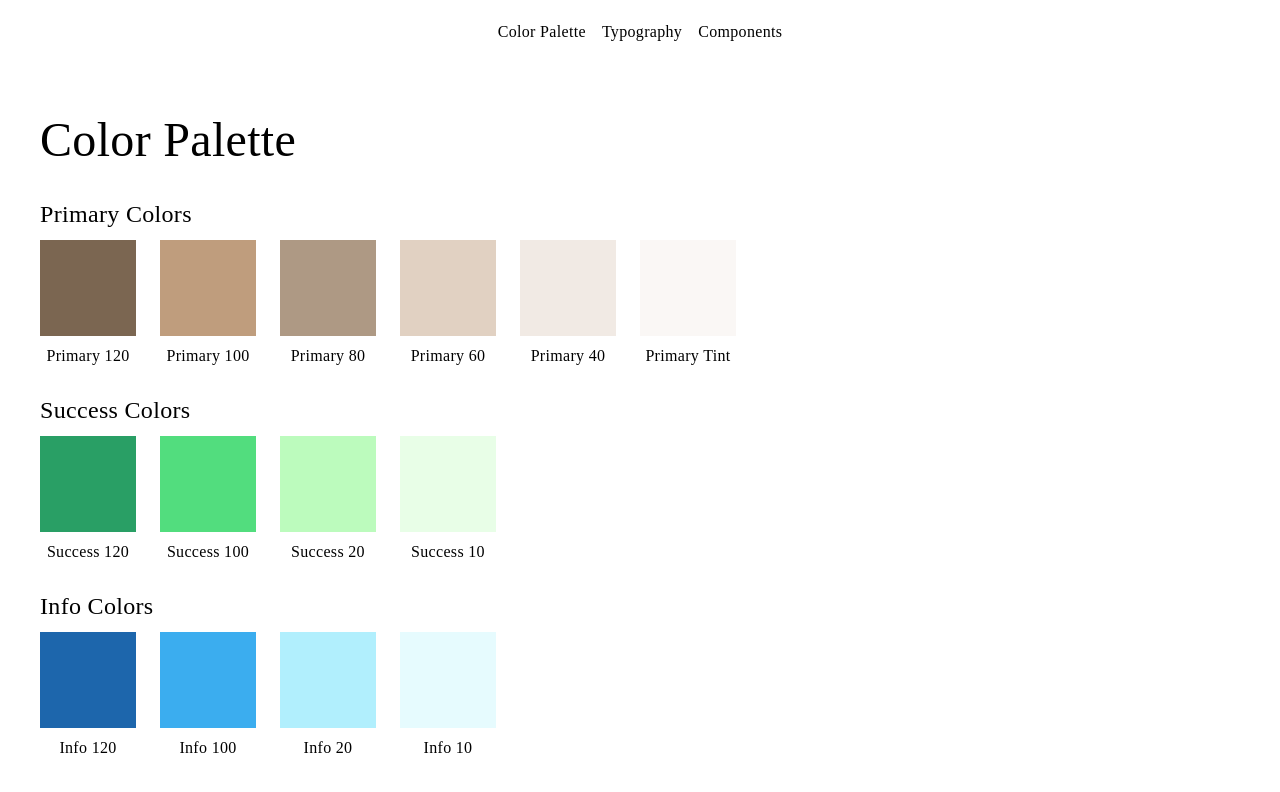
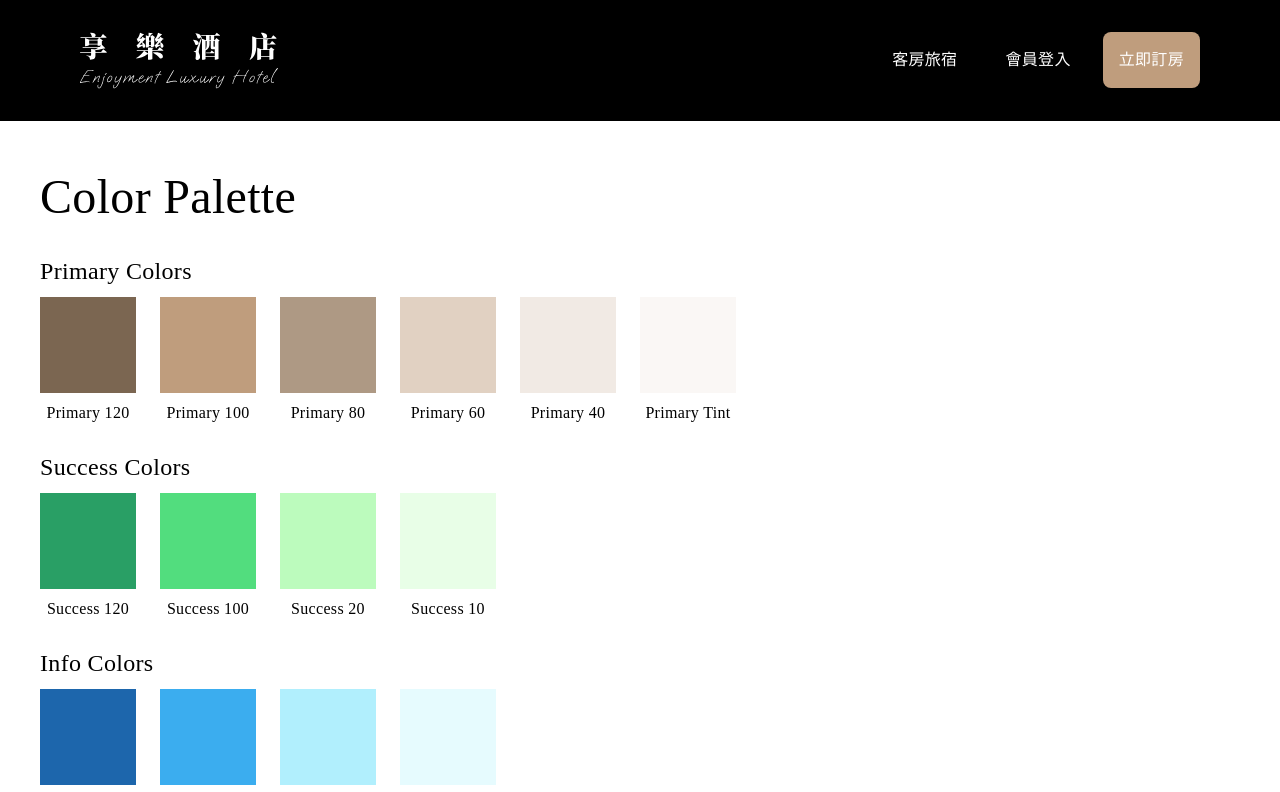
Before and after one commit to laihanco/hotel-website-team, a Vue app: page / in a window 1280 px wide. Shown: the top 792 px of the page. Built offline with nearby package versions, Linux system fonts and the light colour scheme.

Commit message:
feat(layout): 新增導覽列元件

```diff
--- a/src/App.vue
+++ b/src/App.vue
@@ -1,13 +1,10 @@
 <script setup lang="ts">
 import { RouterView } from 'vue-router';
+import BaseNav from '@/components/layout/BaseNav.vue';
 </script>
 
 <template>
-  <nav class="p-5 text-center">
-    <router-link to="/" class="text-white mr-4">Color Palette</router-link>
-    <router-link to="/about" class="text-white mr-4">Typography</router-link>
-    <router-link :to="{ name: 'component' }" class="text-white">Components</router-link>
-  </nav>
+  <BaseNav />
 
   <div class="p-10">
     <RouterView />
--- /dev/null
+++ b/src/assets/icons/icClose.vue
@@ -0,0 +1,14 @@
+<template>
+  <svg xmlns="http://www.w3.org/2000/svg" viewBox="0 0 24 24">
+    <g clip-path="url(#a)">
+      <path
+        fill="currentColor"
+        d="M19 6.41 17.59 5 12 10.59 6.41 5 5 6.41 10.59 12 5 17.59 6.41 19 12 13.41 17.59 19 19 17.59 13.41 12 19 6.41Z"
+      />
+    </g>
+  </svg>
+</template>
+
+<script setup lang="ts"></script>
+
+<style scoped></style>
--- /dev/null
+++ b/src/assets/icons/icMenu.vue
@@ -0,0 +1,12 @@
+<template>
+  <svg xmlns="http://www.w3.org/2000/svg" viewBox="0 0 24 24">
+    <path
+      fill="currentColor"
+      d="M20.05 11H3.95a.95.95 0 0 0-.95.95v.1c0 .525.425.95.95.95h16.1a.95.95 0 0 0 .95-.95v-.1a.95.95 0 0 0-.95-.95Zm0 5H3.95a.95.95 0 0 0-.95.95v.1c0 .525.425.95.95.95h16.1a.95.95 0 0 0 .95-.95v-.1a.95.95 0 0 0-.95-.95Zm0-10H3.95a.95.95 0 0 0-.95.95v.1c0 .525.425.95.95.95h16.1a.95.95 0 0 0 .95-.95v-.1a.95.95 0 0 0-.95-.95Z"
+    />
+  </svg>
+</template>
+
+<script setup lang="ts"></script>
+
+<style scoped></style>
--- /dev/null
+++ b/src/components/layout/BaseNav.vue
@@ -0,0 +1,62 @@
+<template>
+  <nav
+    class="index-50 flex w-full content-center justify-between bg-neutral-black px-3 py-4 text-neutral-white desktop:px-20 desktop:py-6"
+  >
+    <img src="@/assets/LOGO.svg" alt="LOGO" class="w-[110px] desktop:w-[198px]" />
+
+    <!-- 手機菜單按鈕 -->
+    <icMenu class="h-[40px] w-[40px] cursor-pointer p-2 desktop:hidden" @click="showMenu = true" />
+
+    <!-- 手機菜單內容 -->
+    <div
+      v-show="showMenu"
+      class="absolute left-0 top-0 h-full w-full bg-neutral-black p-5 desktop:hidden"
+    >
+      <ul class="flex h-full flex-col justify-center gap-4 text-center" @click="goPage">
+        <li>
+          <router-link class="cursor-pointer p-4" to="/rooms">客房旅宿</router-link>
+        </li>
+        <li>
+          <router-link class="cursor-pointer p-4" to="/login">會員登入</router-link>
+        </li>
+        <li class="rounded-lg bg-primary-100">
+          <router-link class="cursor-pointer p-4" to="/booking"> 立即訂房 </router-link>
+        </li>
+      </ul>
+    </div>
+
+    <!-- 手機菜單關閉鈕 -->
+    <icClose
+      v-show="showMenu"
+      class="absolute right-5 top-5 h-[48px] w-[48px] cursor-pointer p-2"
+      @click="showMenu = false"
+    />
+
+    <!-- 桌機菜單內容 -->
+    <ul class="hidden items-center gap-4 desktop:flex">
+      <li>
+        <router-link class="cursor-pointer p-4" to="/rooms">客房旅宿</router-link>
+      </li>
+      <li>
+        <router-link class="cursor-pointer p-4" to="/login">會員登入</router-link>
+      </li>
+      <li class="rounded-lg bg-primary-100">
+        <router-link class="cursor-pointer p-4" to="/booking"> 立即訂房 </router-link>
+      </li>
+    </ul>
+  </nav>
+</template>
+
+<script setup lang="ts">
+import { ref } from 'vue';
+import icMenu from '@/assets/icons/icMenu.vue';
+import icClose from '@/assets/icons/icClose.vue';
+
+const showMenu: boolean = ref(false);
+
+const goPage = (e: PointerEvent) => {
+  console.log(e);
+};
+</script>
+
+<style scoped></style>
--- a/src/router/index.ts
+++ b/src/router/index.ts
@@ -22,6 +22,21 @@ const router = createRouter({
       name: 'component',
       component: () => import('../views/ComponentView.vue'),
     },
+    {
+      path: '/rooms',
+      name: 'rooms',
+      component: () => import('../views/HomeView.vue'),
+    },
+    {
+      path: '/login',
+      name: 'login',
+      component: () => import('../views/AboutView.vue'),
+    },
+    {
+      path: '/booking',
+      name: 'booking',
+      component: () => import('../views/ComponentView.vue'),
+    },
   ],
 });
 
```
Also changed, not shown: src/assets/logo.svg.
